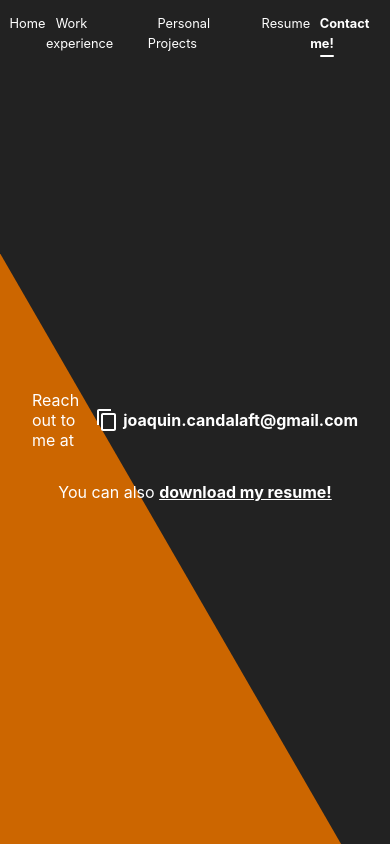
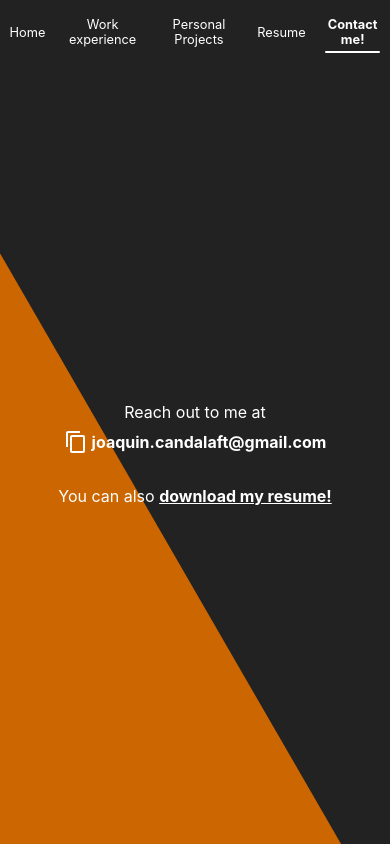
Before and after one commit to joka828/portfolio, a Next.js app: page /contact in a window 390 px wide. Built offline with nearby package versions, Linux system fonts and the light colour scheme.

Commit message:
improve responsive styles

```diff
--- a/styles/Contact.module.css
+++ b/styles/Contact.module.css
@@ -17,7 +17,10 @@
 .contactText {
   display: flex;
   align-items: center;
+  justify-content: center;
+  flex-wrap: wrap;
   gap: 0.5rem;
+
 
   .emailText {
     display: flex;
--- a/styles/Layout.module.css
+++ b/styles/Layout.module.css
@@ -32,6 +32,8 @@
   margin: 0 1rem;
   position: relative;
   flex-shrink: 0;
+  display: flex;
+  text-align: center;
 }
 
 .topbarItem.highlighted {
@@ -118,7 +120,7 @@
   }
 
   .layout main {
-    padding-top: 1rem;
+    padding: 1rem;
   }
 
   .topbarItem {
--- a/styles/Work.module.css
+++ b/styles/Work.module.css
@@ -66,6 +66,10 @@
 }
 
 @media screen and (max-width: 1024px) {
+  .content {
+    width: 100%;
+  }
+
   .section {
     flex-direction: column;
     align-items: center;
```
